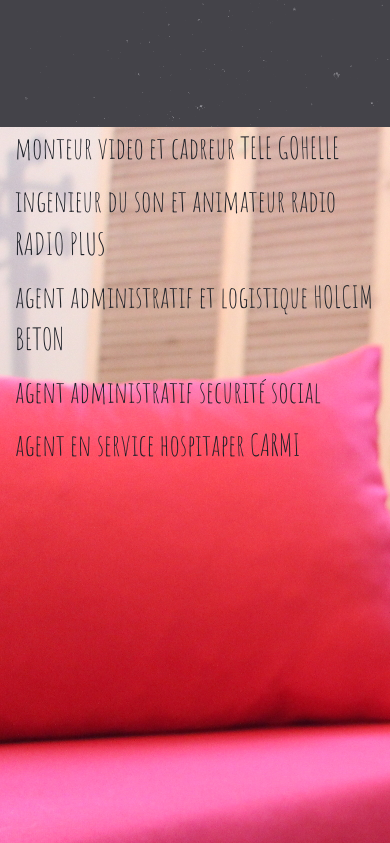
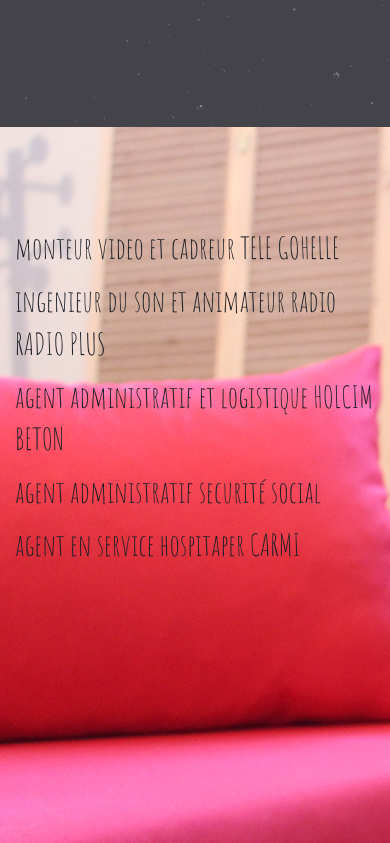
Before and after one commit to thibaultgdefrance/cv_2017_refonte_2017, a plain HTML site: page cv_2017_refonte/index.html in a window 390 px wide. Shown: the part 1361-2204 px from the top of the page. Drawn offline with Linux system fonts and the light colour scheme; files whose address does not match are found by name; a web font is replaced by a local one.

Commit message:
-finit_responsive03

```diff
--- a/cv_2017_refonte/sass/cv_2017.sass
+++ b/cv_2017_refonte/sass/cv_2017.sass
@@ -152,6 +152,10 @@ a
         display: block
 
 @media screen and (max-width: 767px)
+    .info
+        margin-top: 100px
+
+@media screen and (max-width: 767px)
     .liste
         background-image: url("../media/stardust.png")
         margin: 0px
```
Also changed, not shown: cv_2017_refonte/css/cv_2017.css, 1 other file.
